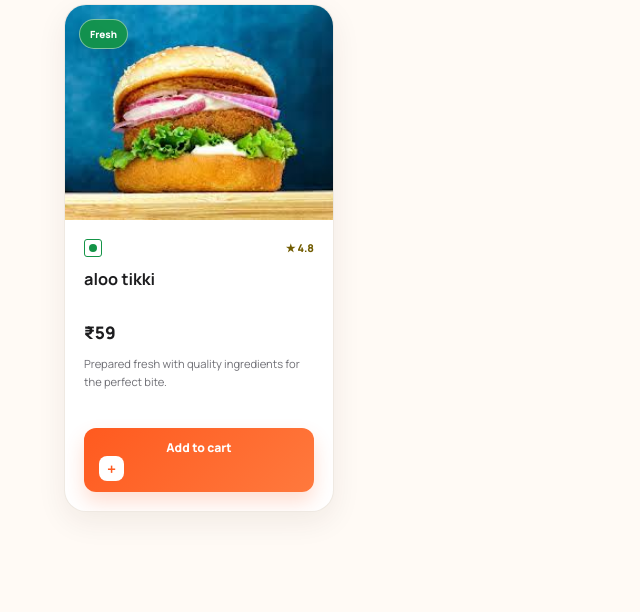
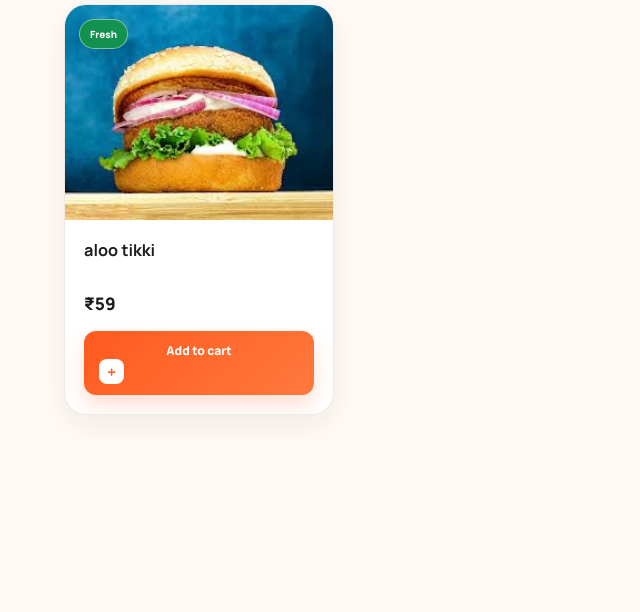
Before and after one commit to syedzuber574/snac-n-cafe, a Flask app: page /burger in a window 1280 px wide. Shown: the part 649-1261 px from the top of the page, without its empty margins (0-640 px from the left). After the commit the page ends 1065 px from the top, so only its background shows below. Run offline with Flask 3, Linux system fonts and the light colour scheme; data comes from the database, SQL or seed files in the repository.

Commit message:
Remove hardcoded veg icon

```diff
--- a/templates/category.html
+++ b/templates/category.html
@@ -80,10 +80,7 @@
                     </div>
 
                     <div class="food-card-content">
-                        <div class="food-card-topline">
-                            <span class="veg-mark" aria-label="Vegetarian item"><i></i></span>
-                            <span class="food-rating">★ 4.8</span>
-                        </div>
+
 
                         <h3>{{ item.name }}</h3>
                         <p class="food-price">â‚¹<span class="price-value">{{ item.price }}</span></p>
@@ -93,8 +90,6 @@
                             <span>What's included</span>
                             {{ item.combo_contents }}
                         </div>
-                        {% else %}
-                        <div class="food-description">Prepared fresh with quality ingredients for the perfect bite.</div>
                         {% endif %}
 
                         <div class="food-actions">
```
Also changed, not shown: static/uploads/smash burger.jfif (added).
